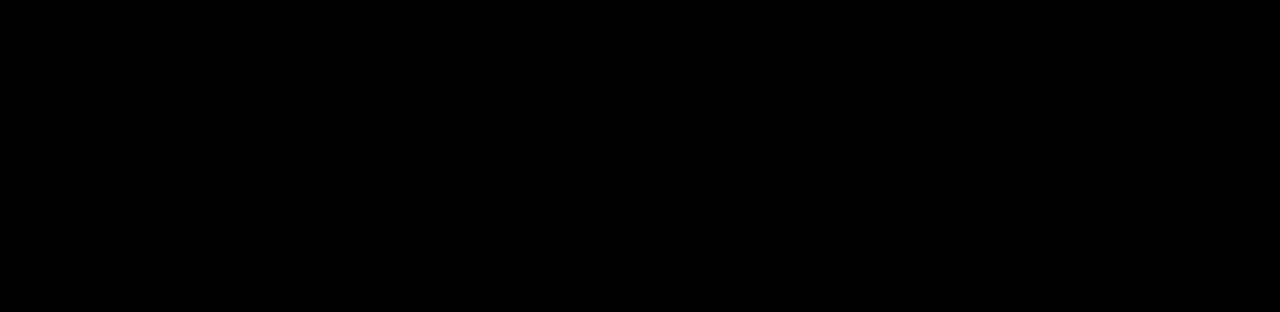
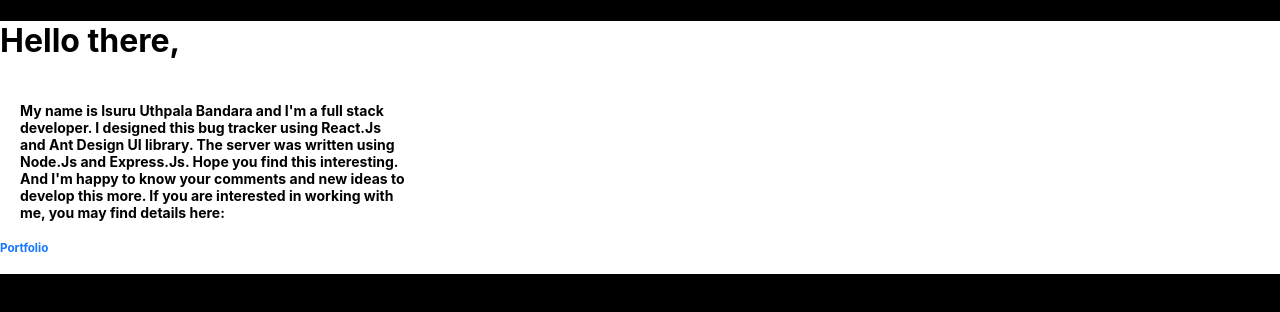
Before and after one commit to IsuruUthpalaBandara/BugTracker, a React (Create React App) app: page /about in a window 1280 px wide. Before the commit this address had no page. Shown: the top 312 px of the page. Built offline with nearby package versions, Linux system fonts and the light colour scheme.

Commit message:
descriptio removed

```diff
--- a/src/App.js
+++ b/src/App.js
@@ -10,6 +10,7 @@
 import OpenProject from './components/OpenProject';
 import Landing from './components/Landing'
 import Demo from './components/Demo';
+import About from './components/About';
 
 
 function App() {
@@ -26,7 +27,7 @@
           <Route path="profile" element={<Profile/>}/>
           <Route path ="project" element={<Project/>}/>
           <Route path ="demo" element={<Demo/>}/>
-
+          <Route path="about" element={<About/>}/>
 
 
 
--- /dev/null
+++ b/src/components/About.jsx
@@ -0,0 +1,39 @@
+import React from 'react'
+import {Col,Row} from 'antd'
+
+const About=()=>{
+
+    return(
+        <>
+        <body style={{backgroundColor:'white'}}>
+
+        <h1>Hello there,</h1>
+
+<Row>
+    <Col span={8}>
+    <h4 style={{margin:20}}>
+    My name is Isuru Uthpala Bandara and I'm a full stack developer.
+    I designed this bug tracker using React.Js and Ant Design UI library.
+    The server was written using Node.Js and Express.Js. Hope you find this interesting.
+    And I'm happy to know your comments and new ideas to develop this more.
+    If you are interested in working with me, you may find details here:
+    </h4>
+    <h5><a href="https://isuru999-git-master-isuruuthpalabandara.vercel.app/">Portfolio</a></h5>
+    </Col>
+    <Col span={16}>
+    </Col>
+</Row>
+
+
+
+
+        </body>
+
+
+
+        </>
+    )
+
+}
+
+export default About;
--- a/src/components/Home.jsx
+++ b/src/components/Home.jsx
@@ -84,6 +84,10 @@
 
   }
 
+  const openAbout=()=>{
+    navigate('about')
+  }
+
 return (
   <Space
     direction="vertical"
@@ -116,7 +120,7 @@
 
                 <Button ghost style={btnStyle} onClick={openDemo} >Demo</Button>
 
-                <Button ghost style={btnStyle}  >About</Button>
+                <Button ghost style={btnStyle} onClick={openAbout}  >About</Button>
 
 
 
@@ -151,12 +155,7 @@
             </Col>
             <Col span={8}>
 
-            <div class="des">
-              This application aids you to record and monitor the bugs in your coding project.
-              You can record the details of a bugs you find, save the current status of it and set deadlines.
-              Start checking this application by pressing the "Demo" button.
-              If you want to save your work and continue, you have to click "Sign In" and create an account.
-              If you already have an account, please press "Login"</div>
+
 
 
             </Col >
@@ -201,3 +200,16 @@
   </Space>
 )};
 export default Home
+
+
+/*
+
+            <div class="des">
+              This application aids you to record and monitor the bugs in your coding project.
+              You can record the details of a bugs you find, save the current status of it and set deadlines.
+              Start checking this application by pressing the "Demo" button.
+              If you want to save your work and continue, you have to click "Sign In" and create an account.
+              If you already have an account, please press "Login"</div>
+
+
+*/
```
